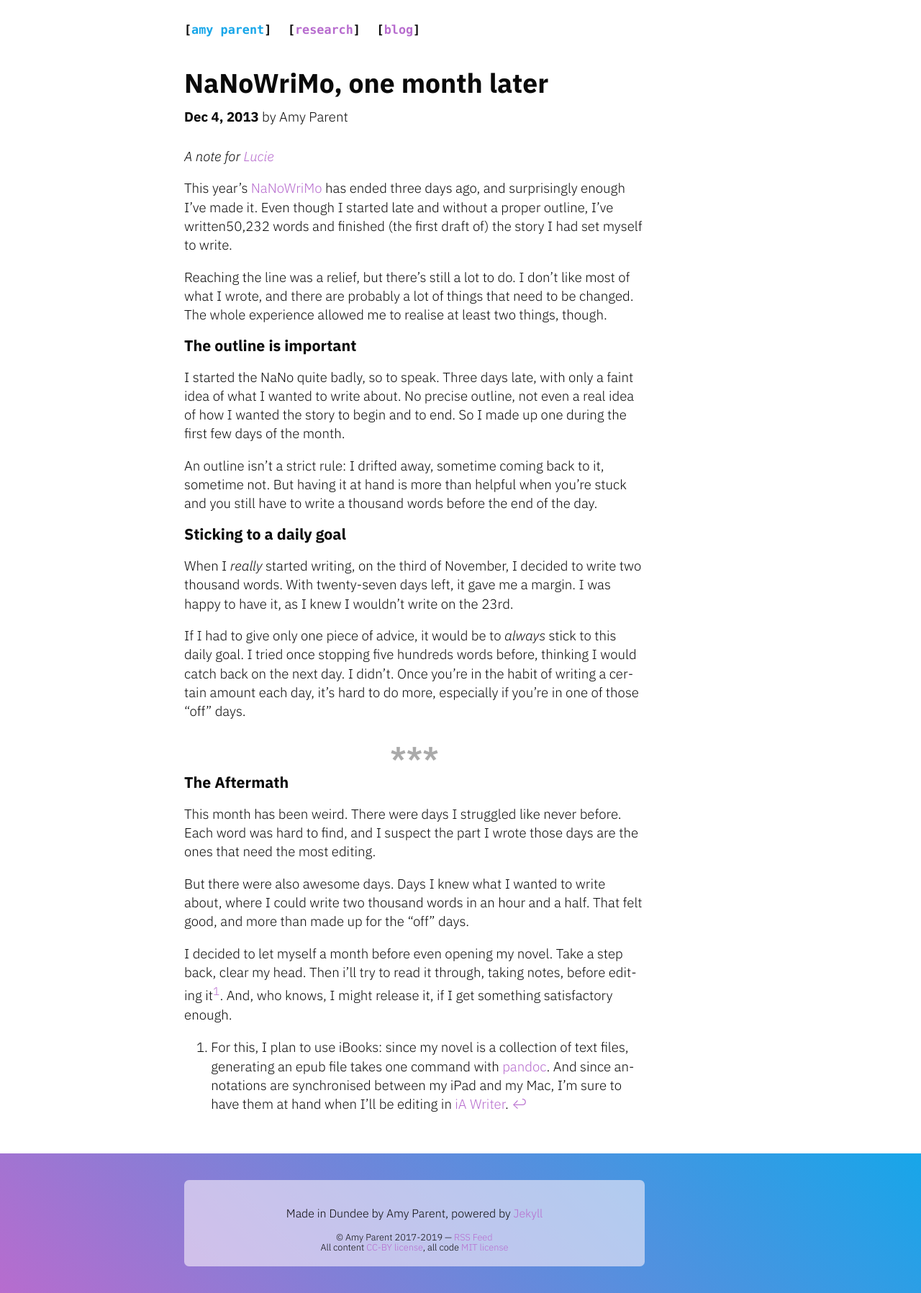
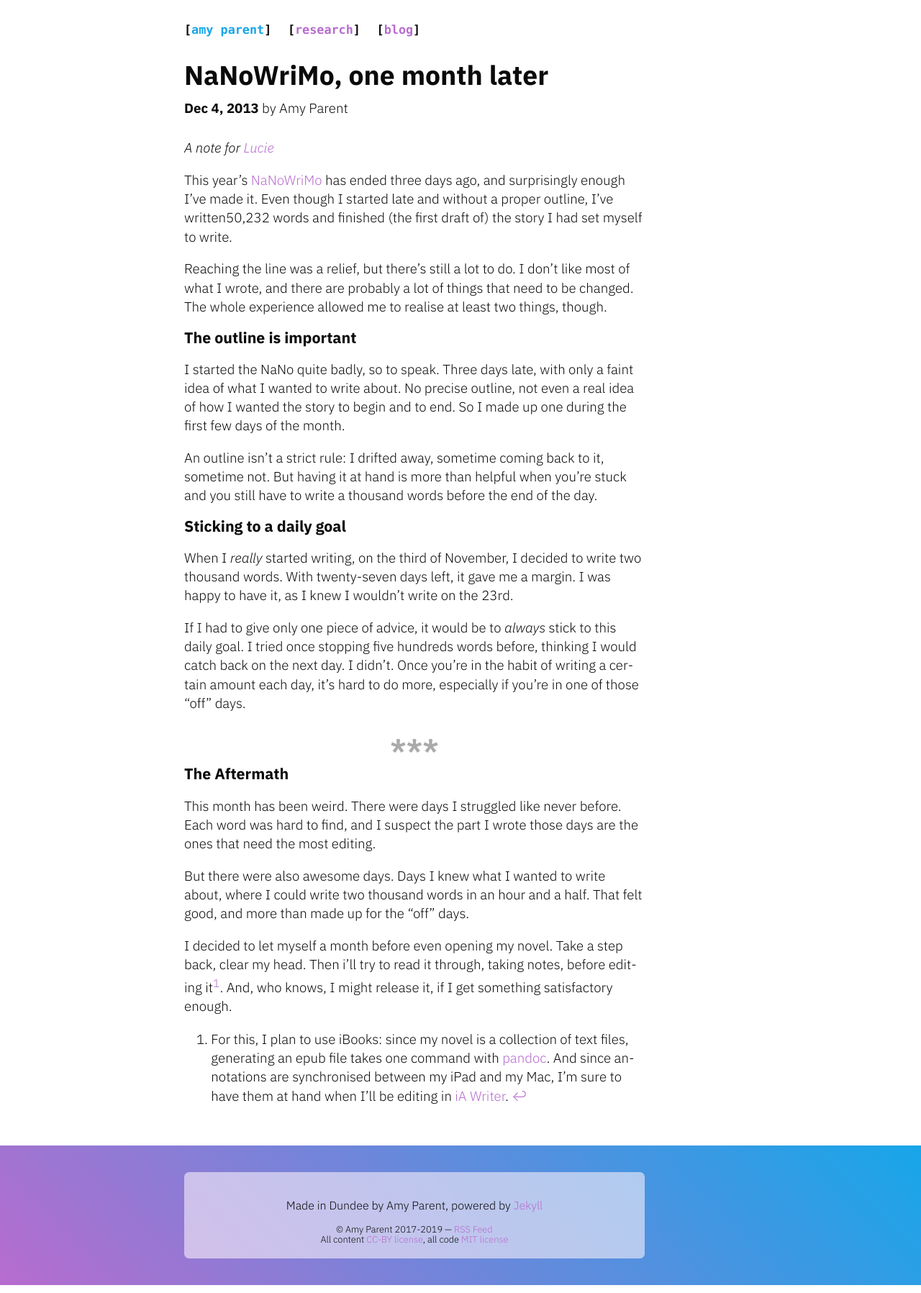
Before and after one commit to amyinorbit/amyinorbit.github.io, a Jekyll site: the page built from _posts/2013-12-04-nanowrimo-one-month-later.md, in a window 1280 px wide. Shown: the whole page at 72% size. Built offline with Jekyll 4.4.1, drawn with Linux system fonts in a browser that asks for light colours.

Commit message:
Fix some typographic mistakes

```diff
--- a/_layouts/blog.html
+++ b/_layouts/blog.html
@@ -7,7 +7,7 @@ title: Blog
 {% assign postsByYear = site.posts | offset: 1 | group_by_exp:"post", "post.date | date: '%Y'"  %}
 
 <div class="gui right-float pad">
-    <h2 class="gui">years</h2>
+    <h2 class="gui">Years</h2>
     <div class="year-list">
         {% for year in postsByYear %}
         <span>[<a href="#year-{{ year.name }}">{{ year.name }}</a>]</span>
--- a/_layouts/post.html
+++ b/_layouts/post.html
@@ -3,7 +3,7 @@ layout: default
 ---
 <article>
     <header>
-        <h1 class="large-title">{{ page.title }}</h1>
+        <h1 class="large-title gui">{{ page.title }}</h1>
         <div class="post-meta gui">
             <time class="post-date" datetime="{{ page.date | date: "%Y-%m-%dT%H:%M:%S" }}">{{ page.date | date: "%b %-d, %Y" }}</time>
             {% if page.author %}
--- a/_sass/components/post.scss
+++ b/_sass/components/post.scss
@@ -1,8 +1,13 @@
 @import "base/colors.scss";
 @import "base/fonts.scss";
 
-h1.large-title {
-    margin-bottom: .8em;
+//h1.large-title {
+//    margin-bottom: .8em;
+//}
+
+.gui h1, h1.gui, .gui h2, h2.gui, .gui h3, h3.gui {
+    margin-top: 0em;
+    margin-bottom: .3em;
 }
 
 article {
@@ -10,10 +15,6 @@ article {
 
     header {
         margin-bottom: 1.5rem;
-
-        h1.large-title {
-            margin-bottom: .3em;
-        }
     }
 }
 
```
